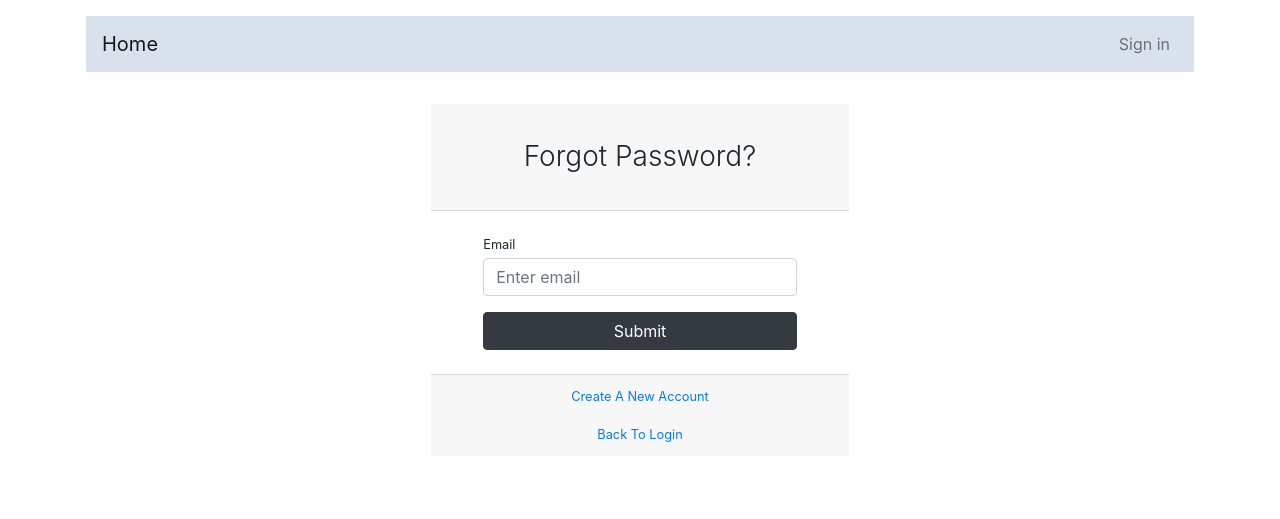
After one commit to prakharrrt/Django-Login-Auth, a Django app: page /password-reset in a window 1280 px wide. The commit adds this page. Shown: the top 519 px of the page. Run offline with Django 5.2, Linux system fonts and the light colour scheme; some libraries are stand-ins or nearby versions.

Commit message:
reset password feature added

```diff
--- a/user_management/user_management/urls.py
+++ b/user_management/user_management/urls.py
@@ -17,10 +17,30 @@ Including another URLconf
 from django.contrib import admin
 from django.urls import path,include
 from django.urls import re_path
+from users.views import ResetPasswordView
+from django.contrib.auth import views as auth_views
 
 urlpatterns = [
     path('admin/', admin.site.urls),
     path('', include('users.urls')),
     re_path(r'^oauth/', include('social_django.urls', namespace='social')),
+    # the regex matches any path that starts with oauth
+
+    path('password-reset', ResetPasswordView.as_view(), name='password_reset'),
+    # matches urls for password-reset
+
+    path('password-reset-confirm/<uidb64>/<token>/',
+         auth_views.PasswordResetConfirmView.as_view(template_name='users/password_reset_confirm.html'),
+         name='password_reset_confirm'),
+    # matches for urls such as {{ protocol }}://{{ domain }}{% url 'password_reset_confirm' uidb64=uid token=token %}
+
+
+    path('password-reset-complete/',
+         auth_views.PasswordResetCompleteView.as_view(template_name='users/password_reset_complete.html'),
+         name='password_reset_complete'),
+
+
+
+
 
 ]
--- a/user_management/users/templates/users/login.html
+++ b/user_management/users/templates/users/login.html
@@ -68,7 +68,7 @@
                         <div class="card-footer text-center">
                             <div class="small">
                                 <a href='register'>Don't have an account yet? Go to signup</a><br>
-                                <a href="#"><i>Forgot Password?</i></a>
+                                <a href="{% url 'password_reset'%}"><i>Forgot Password?</i></a>
                             </div>
                         </div>
                     </div>
--- /dev/null
+++ b/user_management/users/templates/users/password_reset.html
@@ -0,0 +1,59 @@
+{% extends "users/base.html" %}
+{% block content %}
+    <div class="form-content my-3 p-3">
+        <div class="container">
+            <div class="row justify-content-center">
+                <div class="col-lg-5">
+                    <div class="card shadow-lg border-0 rounded-lg mt-0 mb-3">
+                        <div class="card-header justify-content-center">
+                            <div id="error_div"></div>
+                          <h3 class="font-weight-light my-4 text-center">Forgot Password?</h3>
+                        </div>
+                        {% if form.errors %}
+                            <div class="alert alert-danger alert-dismissible" role="alert">
+                                <div id="form_errors">
+                                    {% for key, value in form.errors.items %}
+                                        <strong>{{ value }}</strong>
+                                    {% endfor %}
+                                </div>
+                                <button type="button" class="close" data-dismiss="alert" aria-label="Close">
+                                    <span aria-hidden="true">&times;</span>
+                                </button>
+                            </div>
+                        {% endif %}
+                        <div class="card-body">
+                            <form method="POST">
+                                {% csrf_token %}
+                                <div class="form-row">
+                                    <div class="col-md-10 offset-md-1">
+                                    <div class="form-group">
+                                      <label class="small mb-1" for="id_email">Email</label>
+                                        <input type="email" name="email"  class="form-control"
+                                               autocomplete="email" maxlength="254" required id="id_email"
+                                               placeholder="Enter email">
+                                    </div>
+                                </div>
+                            </div>
+                                <div class="form-row">
+                                  <div class="col-md-10 offset-md-1">
+                                    <div class="form-group mt-0 mb-1">
+                                        <button type="submit" class="col-md-12 btn btn-dark">Submit
+                                        </button>
+                                    </div>
+                                 </div>
+                               </div>
+                            </form>
+                        </div>
+                        <div class="card-footer text-center">
+                            <div class="small">
+                                <a href="{% url 'user-registration' %}">Create A New Account</a><br><br>
+                                <a href="{% url 'login' %}">Back To Login</a><br>
+                            </div>
+                        </div>
+                    </div>
+                </div>
+            </div>
+        </div>
+
+  </div>
+{% endblock content %}
--- /dev/null
+++ b/user_management/users/templates/users/password_reset_subject.txt
@@ -0,0 +1 @@
+Django - Registration/Login App Password Reset
--- a/user_management/users/views.py
+++ b/user_management/users/views.py
@@ -2,7 +2,9 @@ from django.shortcuts import render,redirect
 from django.contrib import messages
 from django.views import View
 from django.contrib.auth.views import LoginView
-
+from django.urls import reverse_lazy
+from django.contrib.auth.views import PasswordResetView
+from django.contrib.messages.views import SuccessMessageMixin
 from .forms import RegisterForm, LoginForm
 
 # Create your views here.
@@ -81,3 +83,26 @@ class CustomLoginView(LoginView):
             self.request.session.modified = True
 
         return super(CustomLoginView,self).form_valid(form)
+
+
+class ResetPasswordView(SuccessMessageMixin, PasswordResetView):
+    template_name = 'users/password_reset.html'
+
+
+    email_template_name = 'users/password-reset-email.html'
+    # The template used for generating the body of the email with the reset password link
+
+    subject_template_name = 'users/password_reset_subject.txt'
+    # The template used for generating the subject of the email with the reset password link
+
+
+    success_message = "We've emailed you instructions for setting your password, " \
+                      "if an account exists with the email you entered. You should receive them shortly." \
+                      " If you don't receive an email, " \
+                      "please make sure you've entered the address you registered with, and check your spam folder."
+    # The message that will be displayed upon a successful password reset request
+
+
+    success_url = reverse_lazy('home')
+    # If not given any, django defaults to 'password_reset_done' after a successful password request.
+    # But I think it makes sense to just redirect the user to the home page without providing any additional template.
```
Also changed, not shown: user_management/user_management/settings.py (+8 -0 lines), user_management/users/templates/users/password-reset-email.html (added, +12 -0 lines), user_management/users/templates/users/password_reset_complete.html (added, +14 -0 lines), user_management/users/templates/users/password_reset_confirm.html (added, +71 -0 lines).
